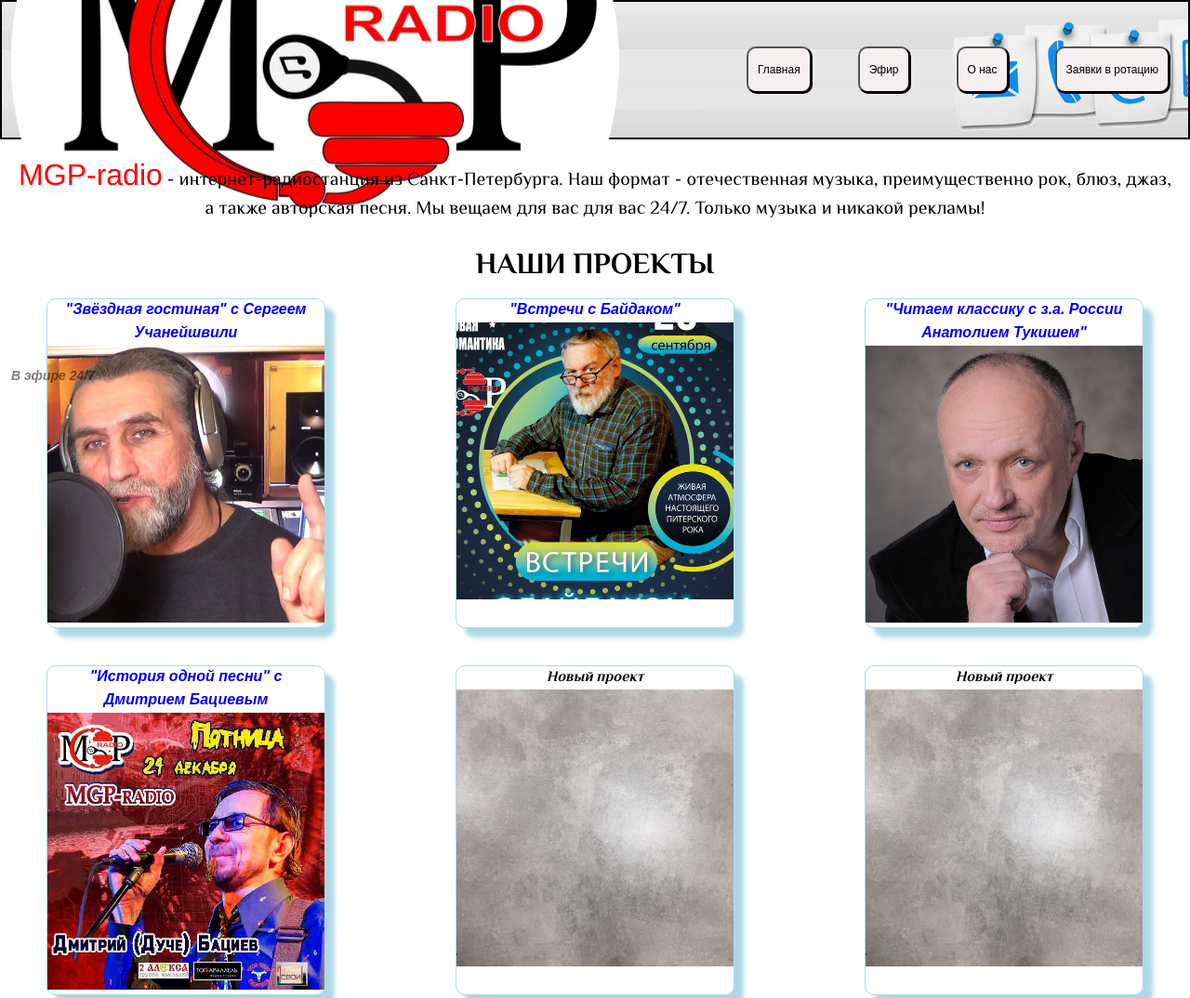
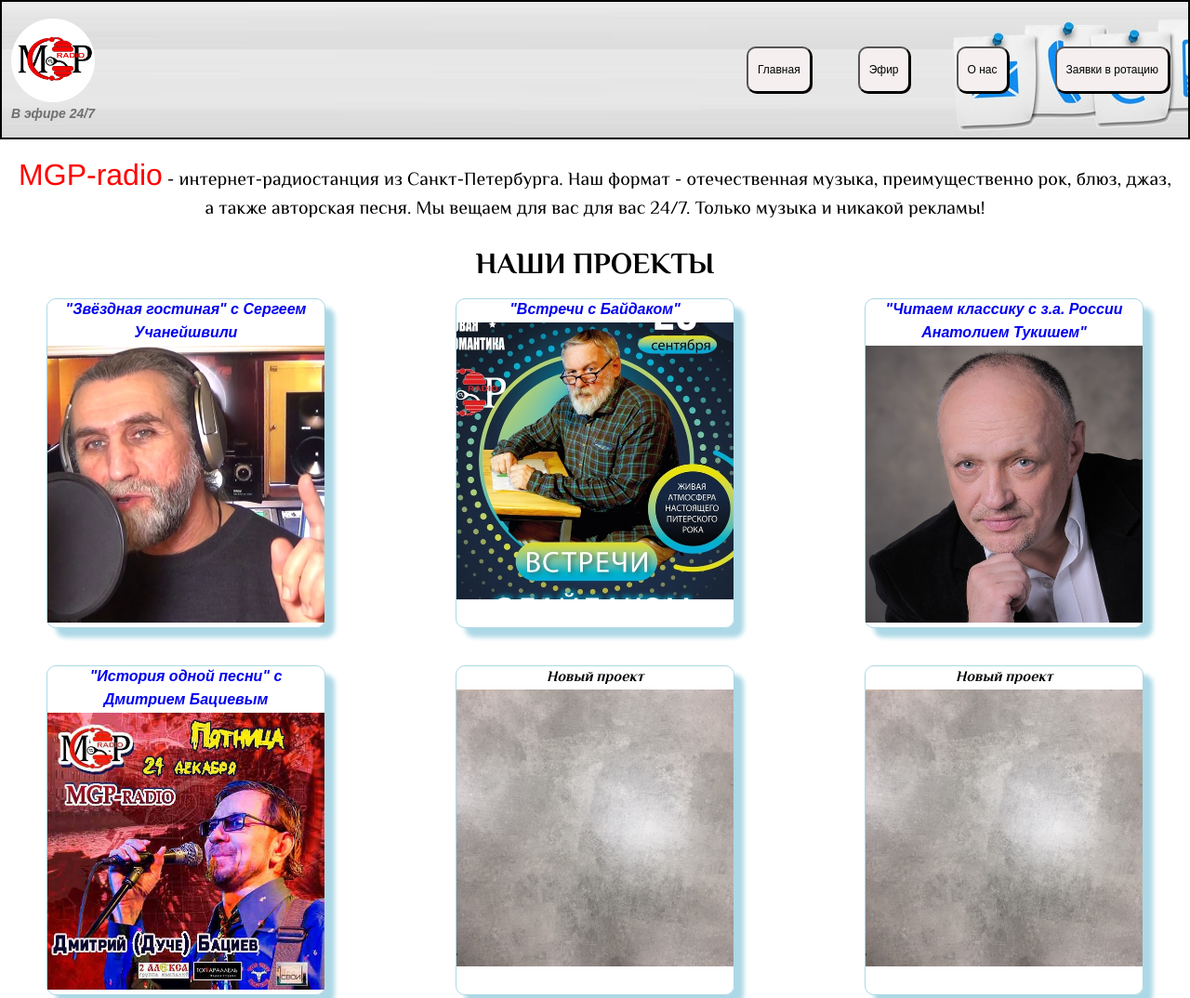
Before and after one commit to mgpradio/MGP-radio, a plain HTML site: page index.html in a window 1280 px wide. Shown: the top 1074 px of the page at 93% size. Drawn offline with Linux system fonts and the light colour scheme; a web font is replaced by a local one.

Commit message:
Add files via upload

```diff
--- a/index.html
+++ b/index.html
@@ -9,7 +9,7 @@
 <body>
   <header>
     <div class="logo">
-     <a href="index.html"><img class="/images/logo-image" src="LogoMGPcircle.png" alt="Логотип"></a>
+     <a href="index.html"><img class="logo-image" src="/images/LogoMGPcircle.png" alt="Логотип"></a>
 
     <h4 class="logo-text">В эфире 24/7</h4>
     </div>
@@ -135,5 +135,4 @@
 
 
 </body>
-
 </html>
```
